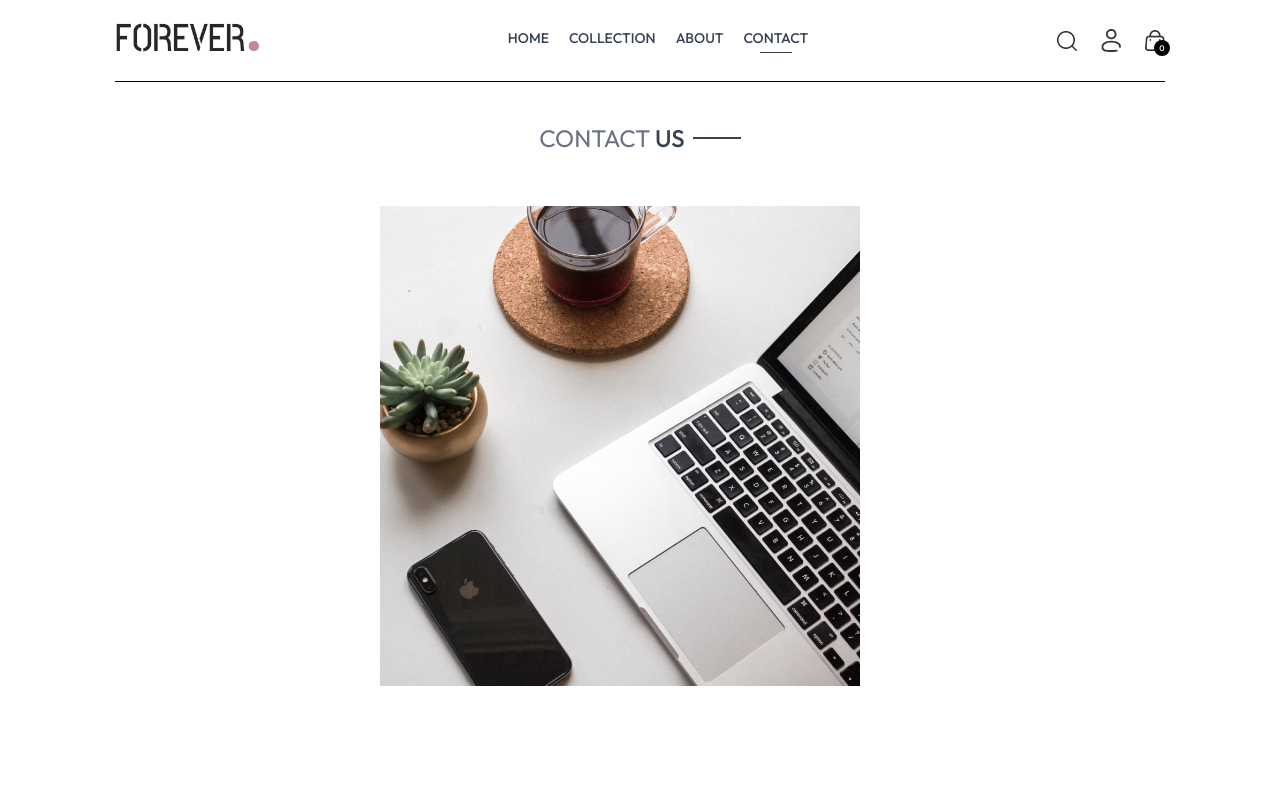
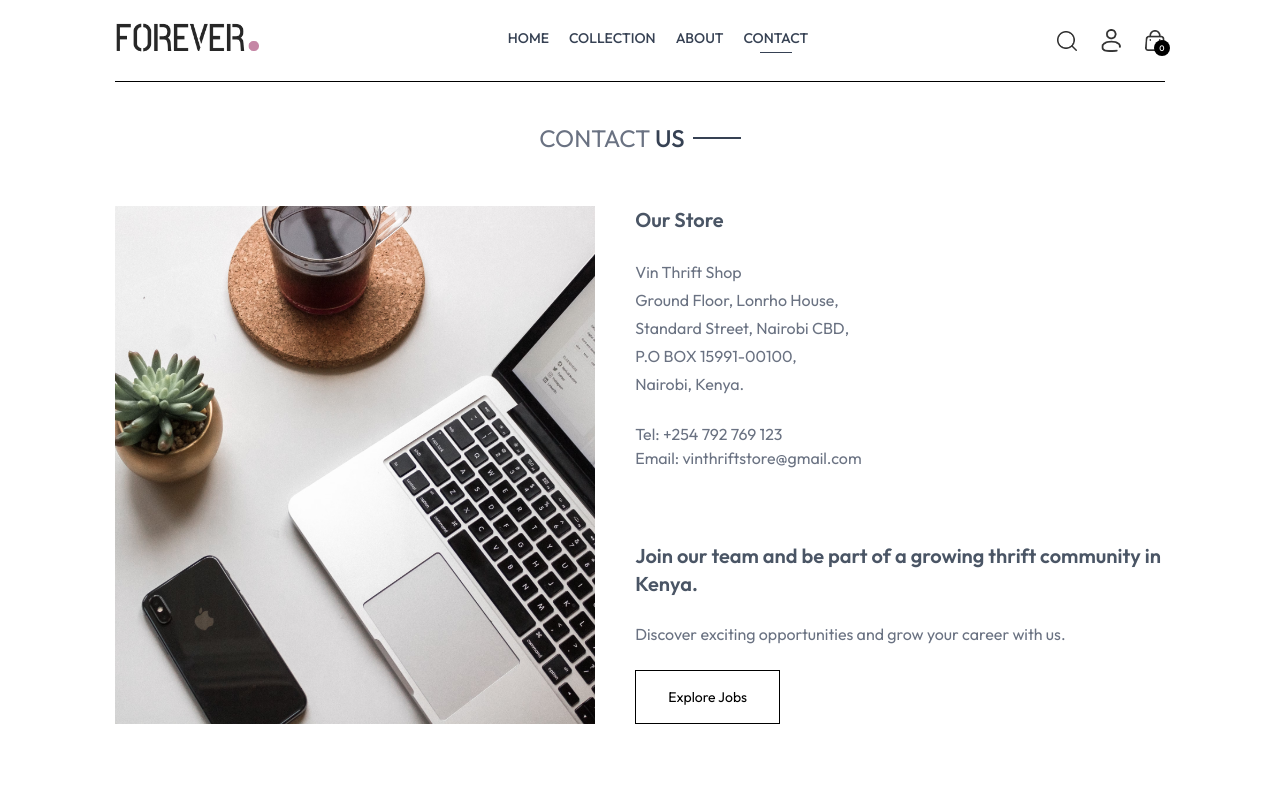
Before and after one commit to vinnietito/E-commerce-Website-App, a React (Vite) app in the folder frontend/: page /contact in a window 1280 px wide. Shown: the top 800 px of the page. Built offline with nearby package versions, Linux system fonts and the light colour scheme.

Commit message:
Created Contact Us Page

```diff
--- a/frontend/src/pages/Contact.jsx
+++ b/frontend/src/pages/Contact.jsx
@@ -1,6 +1,7 @@
 import React from 'react'
 import Title from '../components/Title'
 import { assets } from '../assets/assets'
+import NewsletterBox from '../components/NewsletterBox'
 
 const Contact = () => {
   return (
@@ -13,9 +14,22 @@ const Contact = () => {
       <div className='my-10 flex flex-col justify-center md:flex-row gap-10 mb-28'>
         <img className='w-full md:max-w-[480px]' src={assets.contact_img} alt="" />
         <div className='flex flex-col justify-center items-start gap-6'>
-
+          <p className='font-semibold text-xl text-gray-600'>Our Store</p>
+          <p className='text-gray-500 leading-7'>
+            Vin Thrift Shop <br/>
+            Ground Floor, Lonrho House, <br />
+            Standard Street, Nairobi CBD, <br />
+            P.O BOX 15991-00100, <br />
+            Nairobi, Kenya.
+          </p>
+          <p className='text-gray-500'>Tel: +254 792 769 123 <br /> Email: vinthriftstore@gmail.com</p><br />
+          <p className='font-semibold text-xl text-gray-600'> Join our team and be part of a growing thrift community in Kenya.</p>
+          <p className='text-gray-500'>Discover exciting opportunities and grow your career with us.</p>
+          <button className='border border-black px-8 py-4 text-sm hover:bg-black hover:text-white transition-all duration-500'>Explore Jobs</button>
         </div>
       </div>
+
+      <NewsletterBox/>
 
     </div>
   )
```
